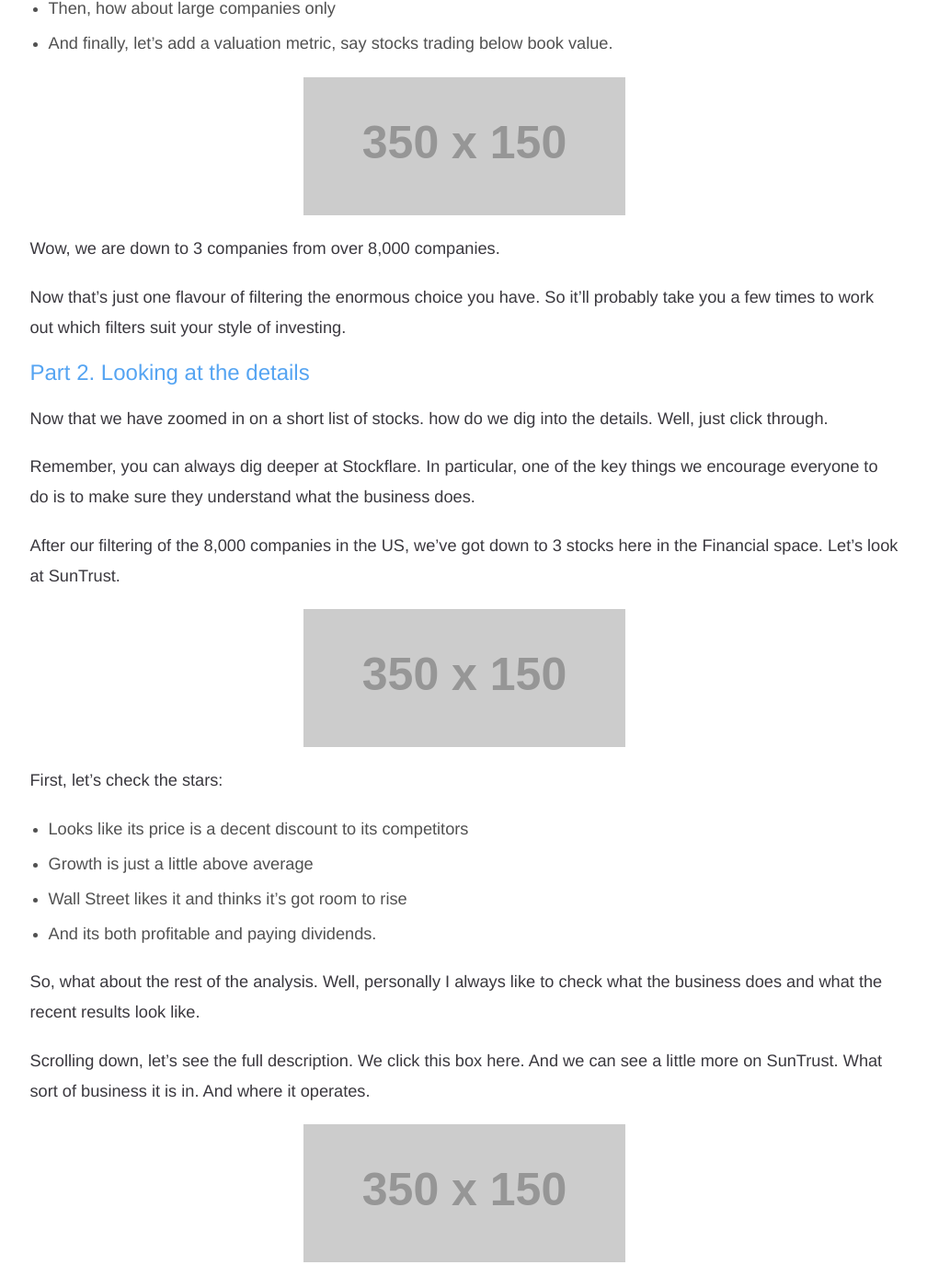
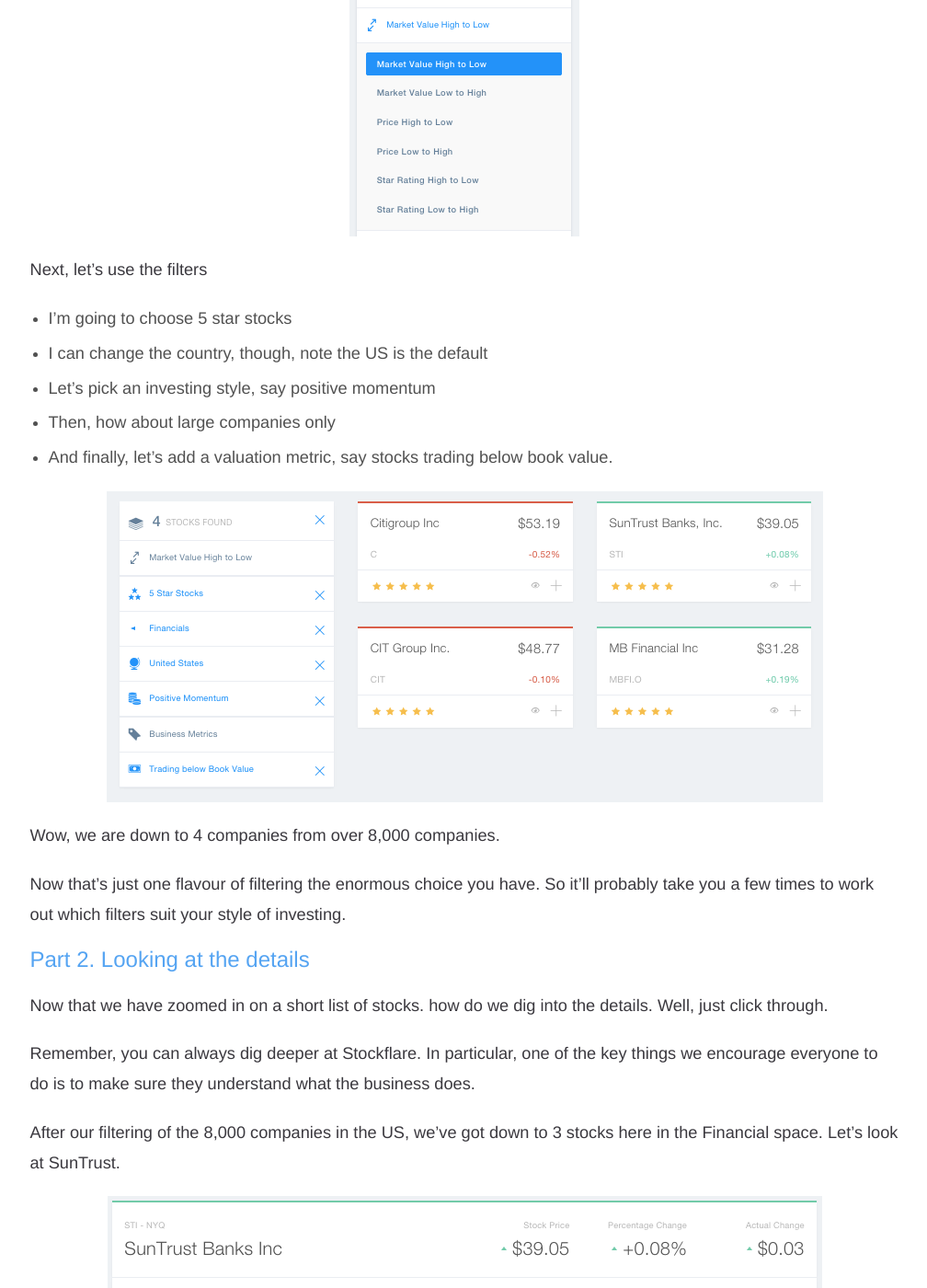
Before and after one commit to Stockflare/learn, a Jekyll site: the page built from _posts/2014-10-29-A3-looking-for-a-new-stock.markdown, in a window 1280 px wide and 1400 px high, scrolled down 1980 px. Shown: the whole window at 92% size, without its empty margins (135-1143 px from the left). Built offline with Jekyll 4.4.1, drawn with Linux system fonts in a browser that asks for light colours; nearby versions of some CDN libraries; some of the changed lines change nothing that is shown.

Commit message:
Adding images to A3 post

```diff
--- a/_posts/2014-10-29-A3-looking-for-a-new-stock.markdown
+++ b/_posts/2014-10-29-A3-looking-for-a-new-stock.markdown
@@ -26,13 +26,13 @@
 
 At Stockflare, our Find Ideas page is one big database with every major company in the world. Here we can see there are over 8,000 companies in the US.
 
-![Image alternate text](http://placehold.it/350x150)
+![Stars by every stock](/images/where-are-the-stars.png)
 
 So how do we get the stock list down to a more manageable size.
 
 Here there are 6 options for sorting the results and 6 options for filter. I’m a pretty conservative investor, so, I’m going keep the list sorted by size.
 
-![Image alternate text](http://placehold.it/350x150)
+![Sorting](/images/sorting.png)
 
 Next, let's use the filters
 
@@ -42,9 +42,9 @@
 * Then, how about large companies only
 * And finally, let’s add a valuation metric, say stocks trading below book value.
 
-![Image alternate text](http://placehold.it/350x150)
+![Filtering down](/images/4-financials.png)
 
-Wow, we are down to 3 companies from over 8,000 companies.
+Wow, we are down to 4 companies from over 8,000 companies.
 
 Now that’s just one flavour of filtering the enormous choice you have. So it’ll probably take you a few times to work out which filters suit your style of investing.
 
@@ -56,7 +56,7 @@
 
 After our filtering of the 8,000 companies in the US, we’ve got down to 3 stocks here in the Financial space. Let’s look at SunTrust.
 
-![Image alternate text](http://placehold.it/350x150)
+![SunTrust example](/images/suntrust-stars.png)
 
 First, let’s check the stars:
 
@@ -69,11 +69,11 @@
 
 Scrolling down, let’s see the full description. We click this box here. And we can see a little more on SunTrust. What sort of business it is in. And where it operates.
 
-![Image alternate text](http://placehold.it/350x150)
+![SunTrust Description](/images/suntrust-description.png)
 
 Then on recent results, we can see how sales and profits have been moving.
 
-![Image alternate text](http://placehold.it/350x150)
+![SunTrust Results](/images/suntrust-results.png)
 
 ### Part 3. What next?
 
@@ -89,15 +89,15 @@
 
 Here we are back at SunTrust. Let scroll up to the top. Here’s the Watch button. And bingo its added.
 
-![Image alternate text](http://placehold.it/350x150)
+![Watch button](/images/watch.png)
 
 Next, let’s check out those competitors. Here down near the bottom of the page. A few big names are there, like Citigroup. And even a few foreign companies that are listed in the US.
 
-![Image alternate text](http://placehold.it/350x150)
+![Competitors list](/images/suntrust-peers.png)
 
 Finally, let’s scroll back up and share the idea with a friend.
 
-![Image alternate text](http://placehold.it/350x150)
+![Share](/images/email.png)
 
 So there we go. Finding a new stock idea, picking stocks is pretty easy using the filters at Find Ideas.
 
```
Also changed, not shown: images/4-financials.png (added), images/email.png (added), images/sorting.png (added), images/suntrust-description.png (added), images/suntrust-peers.png (added), images/suntrust-results.png (added), images/suntrust-stars.png (added), images/watch.png (added).
